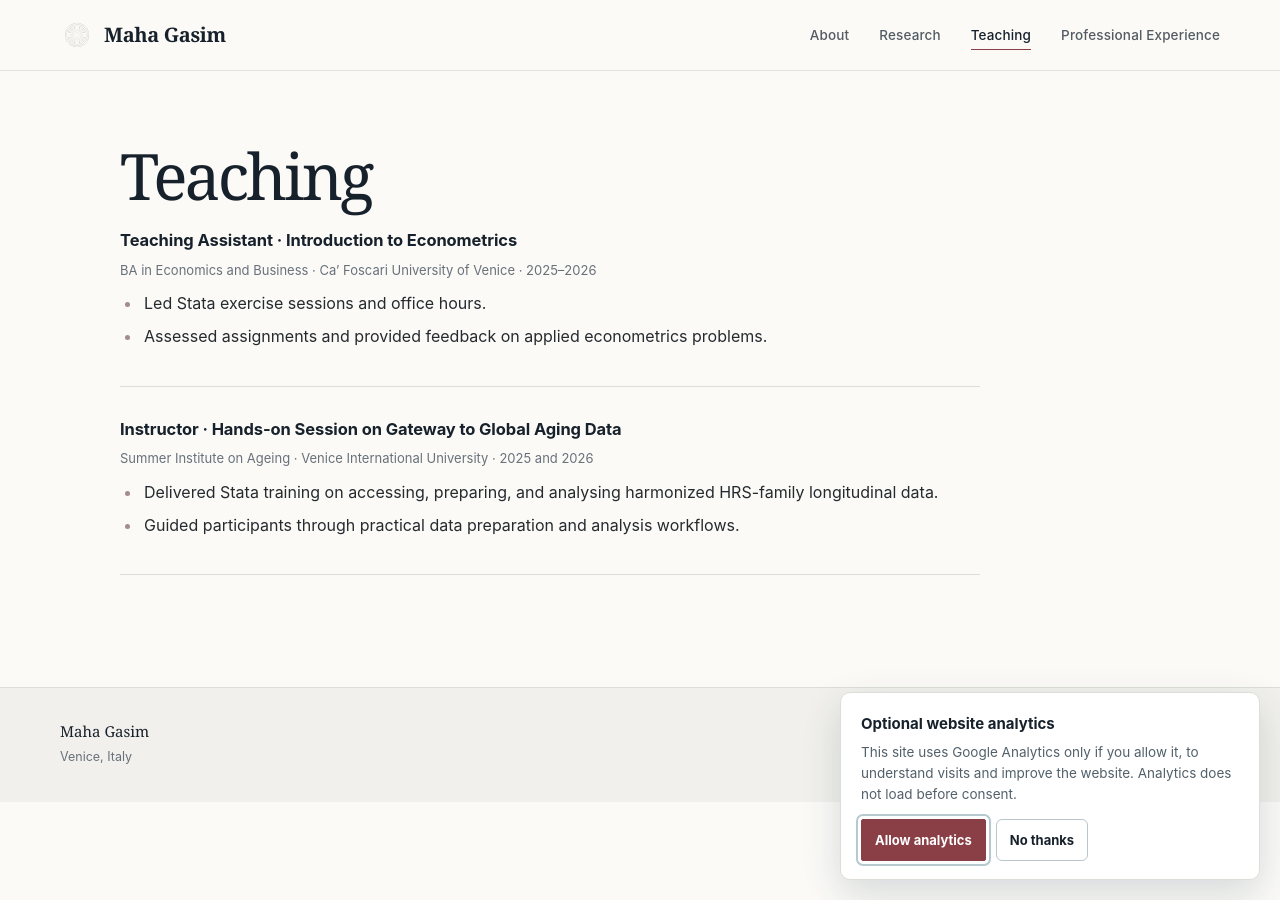
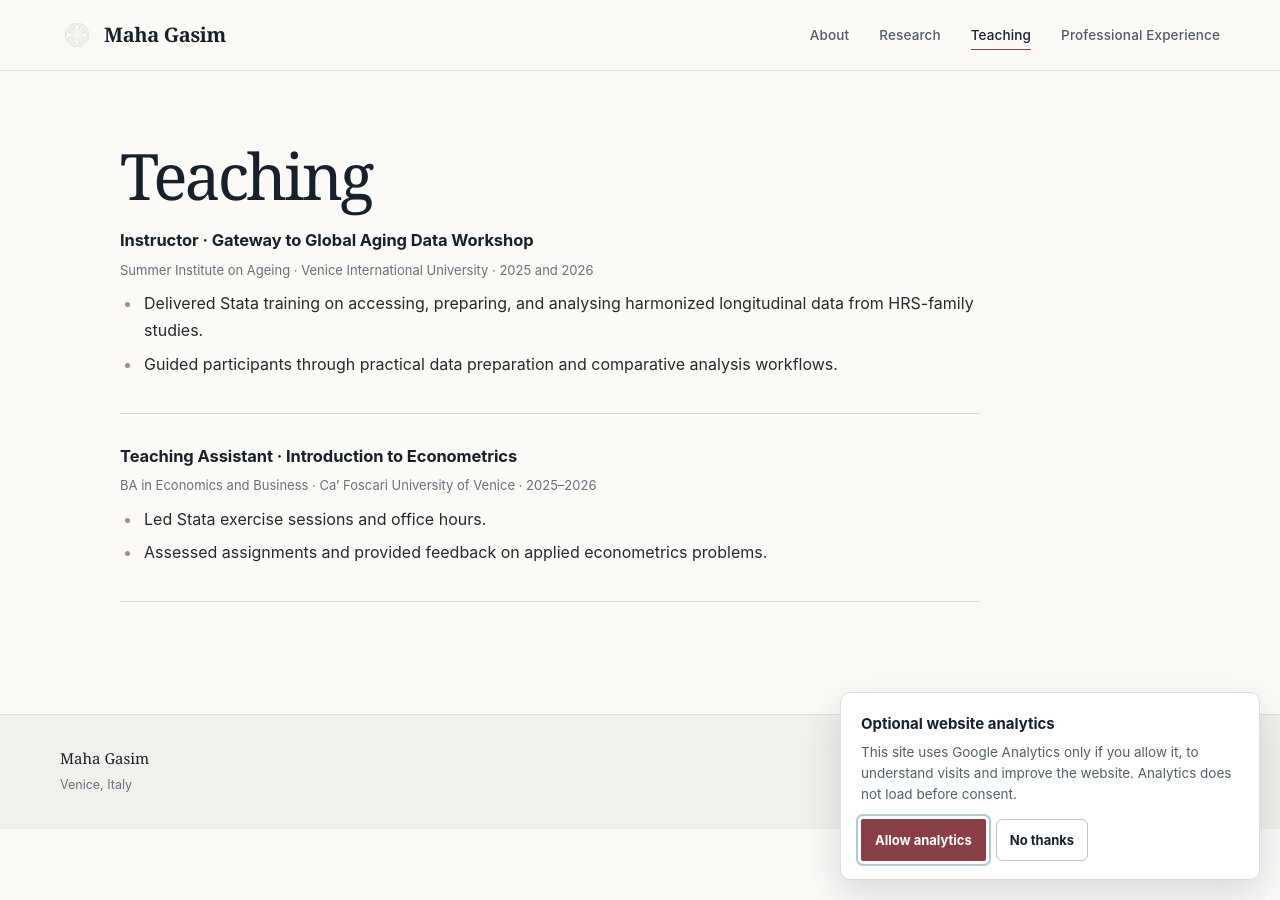
Before and after one commit to mahagasim/mahagasim.github.io, a Jekyll site: the page built from teaching.md, in a window 1280 px wide. Built offline with Jekyll 4.4.1, drawn with Linux system fonts in a browser that asks for light colours; part of the change alters nothing that is shown.

Commit message:
Prioritize distinctive teaching experience

```diff
--- a/teaching.md
+++ b/teaching.md
@@ -7,6 +7,15 @@ description: Teaching experience in econometrics, Stata, and harmonized ageing d
 # Teaching
 
 <div class="entry">
+  <h3>Instructor · Gateway to Global Aging Data Workshop</h3>
+  <p class="entry-meta">Summer Institute on Ageing · Venice International University · 2025 and 2026</p>
+  <ul>
+    <li>Delivered Stata training on accessing, preparing, and analysing harmonized longitudinal data from HRS-family studies.</li>
+    <li>Guided participants through practical data preparation and comparative analysis workflows.</li>
+  </ul>
+</div>
+
+<div class="entry">
   <h3>Teaching Assistant · Introduction to Econometrics</h3>
   <p class="entry-meta">BA in Economics and Business · Ca’ Foscari University of Venice · 2025–2026</p>
   <ul>
@@ -14,12 +23,3 @@ description: Teaching experience in econometrics, Stata, and harmonized ageing d
     <li>Assessed assignments and provided feedback on applied econometrics problems.</li>
   </ul>
 </div>
-
-<div class="entry">
-  <h3>Instructor · Hands-on Session on Gateway to Global Aging Data</h3>
-  <p class="entry-meta">Summer Institute on Ageing · Venice International University · 2025 and 2026</p>
-  <ul>
-    <li>Delivered Stata training on accessing, preparing, and analysing harmonized HRS-family longitudinal data.</li>
-    <li>Guided participants through practical data preparation and analysis workflows.</li>
-  </ul>
-</div>
```
